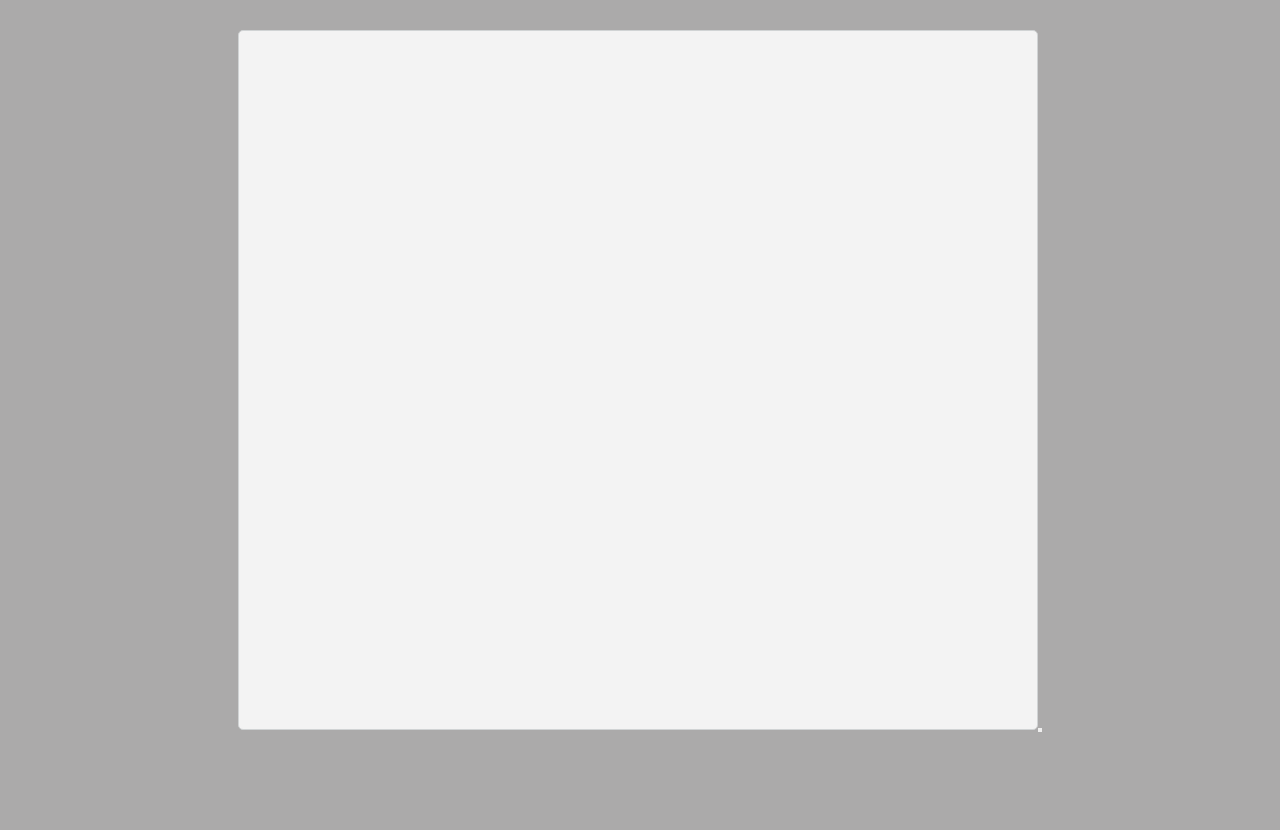
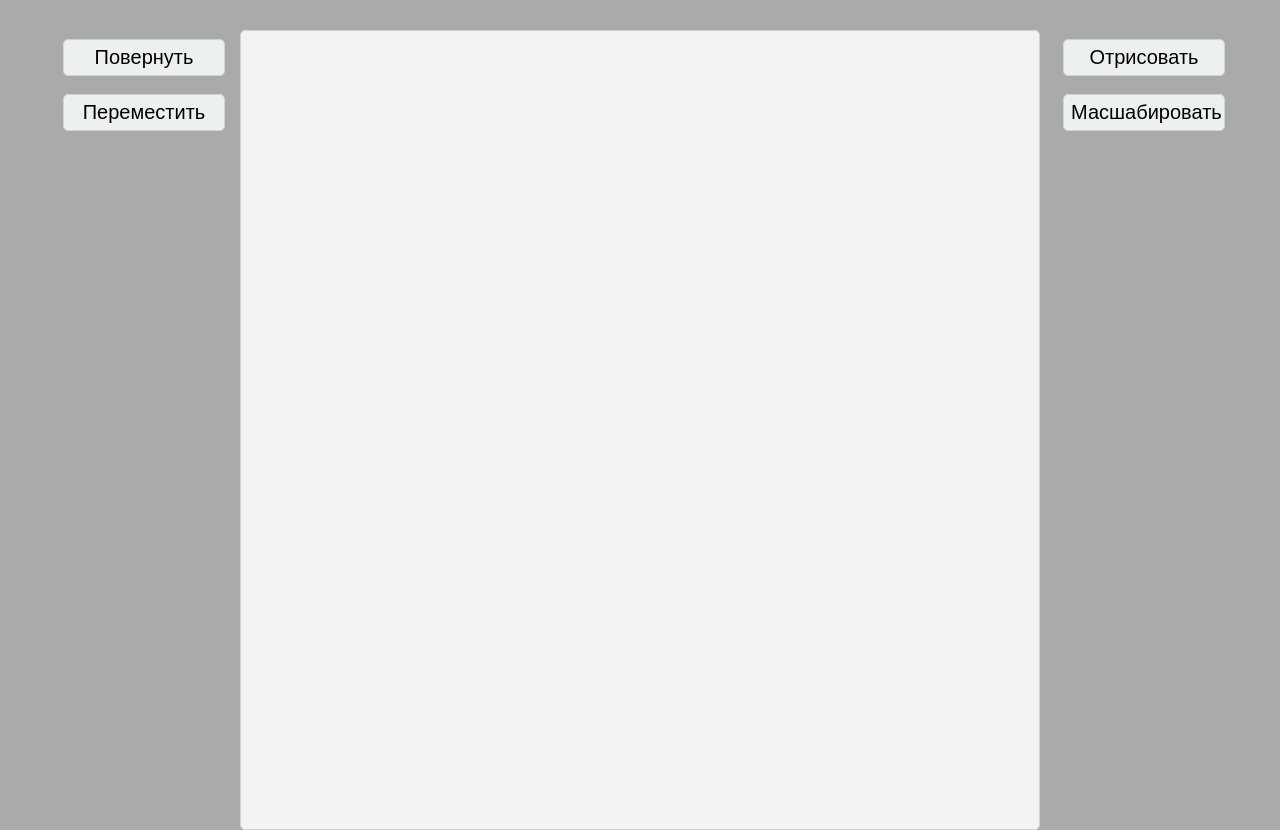
Before and after one commit to bruhmagedon/three.js.hz, a React (Create React App) app: page / in a window 1280 px wide. Before the commit the page ends 800 px from the top, so only its background shows below. Built offline with nearby package versions, Linux system fonts and the light colour scheme.

Commit message:
add service

```diff
--- a/package.json
+++ b/package.json
@@ -6,6 +6,7 @@
     "@testing-library/jest-dom": "^5.17.0",
     "@testing-library/react": "^13.4.0",
     "@testing-library/user-event": "^13.5.0",
+    "mathjs": "^11.11.1",
     "react": "^18.2.0",
     "react-bootstrap": "^2.8.0",
     "react-dom": "^18.2.0",
--- a/src/app/App.js
+++ b/src/app/App.js
@@ -1,223 +1,235 @@
-import { useRef } from "react";
+import { useRef, useState, useEffect } from "react";
+import { multiply } from "mathjs";
+import { Service } from "../service/graphic-service";
 
 import "./app.scss";
 
-//отрисовка всего
-const draw = (ctx, example) => {
-    example.width = 800; //  изменили размер холста чтобы
-    example.height = 700; // изображение полностью отобразилось
+const App = () => {
+    const x = 0;
+    const y = 1;
+    // ссылка на полотно
+    const canvasRef = useRef(null);
 
-    const dwarf = {
+    //импорт сервисных функций из сервисного компонента
+    const { convertModelToMatrix, drawDwarf, coordConvert, saveProps } =
+        Service();
+
+    // оригинальный гном в мировых координатах (+его матрица)
+    const [dwarf, setDwarf] = useState(null);
+    const [dwarfMatrix, setDwarfMatrix] = useState(null);
+    const [statusDraw, setStatusDraw] = useState(false);
+
+    // первая загрузка страницы (начальные параметры)
+    useEffect(() => {
+        const canvas = canvasRef.current;
+        const ctx = canvas.getContext("2d");
+        saveProps(ctx, canvas);
+
+        //начальная моделька
+        const localDwarf = {
             BF: {
                 type: "BF",
                 points: [
-                { x: 350, y: 300 }, //левый верх
-                { x: 350, y: 400 }, //левый низ
-                { x: 450, y: 400 }, //правый низ
-                { x: 450, y: 300 }, //левый вер
+                    { x: -3, y: 0 },
+                    { x: -3, y: 4 },
+                    { x: 3, y: 4 },
+                    { x: 3, y: 0 },
                 ],
             },
             LHF: {
                 type: "LHF",
                 points: [
-                { x: 275, y: 300 }, //левый верх
-                { x: 275, y: 335 }, //левый низ
-                { x: 350, y: 335 }, //правый низ
-                { x: 350, y: 300 }, //левый вер
+                    { x: -6, y: 0 },
+                    { x: -6, y: 2 },
+                    { x: -3, y: 2 },
+                    { x: -3, y: 0 },
                 ],
             },
             RHF: {
                 type: "RHF",
                 points: [
-                { x: 450, y: 300 }, //левый верх
-                { x: 450, y: 335 }, //левый низ
-                { x: 525, y: 335 }, //правый низ
-                { x: 525, y: 300 }, //левый вер
+                    { x: 6, y: 0 },
+                    { x: 6, y: 2 },
+                    { x: 3, y: 2 },
+                    { x: 3, y: 0 },
                 ],
             },
             FF: {
                 type: "FF",
                 points: [
-                { x: 350, y: 225 }, //левый верх
-                { x: 350, y: 300 }, //левый низ
-                { x: 450, y: 300 }, //правый низ
-                { x: 450, y: 225 }, //левый вер
+                    { x: -3, y: -4 },
+                    { x: -3, y: 0 },
+                    { x: 3, y: 0 },
+                    { x: 3, y: -4 },
                 ],
             },
             HF: {
                 type: "HF",
                 points: [
-                { x: 400, y: 125 }, //левый верх
-                { x: 350, y: 225 }, //левый низ
-                { x: 450, y: 225 }, //левый вер
+                    { x: -3, y: -4 },
+                    { x: 3, y: -4 },
+                    { x: 0, y: -10 },
                 ],
             },
             LLF: {
                 type: "LLF",
                 points: [
-                { x: 350, y: 400 }, //левый верх
-                { x: 350, y: 475 }, //левый низ
-                { x: 390, y: 475 }, //левый вер
-                { x: 390, y: 400 }, //левый вер 18
+                    { x: -3, y: 4 },
+                    { x: -3, y: 8 },
+                    { x: -1, y: 8 },
+                    { x: -1, y: 4 },
                 ],
             },
             RLF: {
                 type: "RLF",
                 points: [
-                { x: 410, y: 400 }, //левый верх 19
-                { x: 410, y: 475 }, //левый низ
-                { x: 450, y: 475 }, //левый вер
-                { x: 450, y: 400 }, //левый вер
+                    { x: 1, y: 4 },
+                    { x: 1, y: 8 },
+                    { x: 3, y: 8 },
+                    { x: 3, y: 4 },
                 ],
             },
             E1: {
                 type: "E1",
                 points: [
-                { x: 365, y: 240 }, //левый верх
-                { x: 365, y: 260 }, //левый низ
-                { x: 385, y: 260 }, //левый вер
-                { x: 385, y: 240 }, //левый вер
+                    { x: -2, y: -3 },
+                    { x: -2, y: -2 },
+                    { x: -1, y: -2 },
+                    { x: -1, y: -3 },
                 ],
             },
             E2: {
                 type: "E2",
                 points: [
-                { x: 415, y: 240 }, //левый верх
-                { x: 415, y: 260 }, //левый низ
-                { x: 435, y: 260 }, //левый вер
-                { x: 435, y: 240 }, //левый вер
+                    { x: 1, y: -3 },
+                    { x: 1, y: -2 },
+                    { x: 2, y: -2 },
+                    { x: 2, y: -3 },
                 ],
             },
             M: {
                 type: "M",
                 points: [
-                { x: 365, y: 270 }, //левый верх
-                { x: 365, y: 290 }, //левый низ
-                { x: 435, y: 290 }, //левый вер
-                { x: 435, y: 270 }, //левый вер
+                    { x: -2, y: -1 },
+                    { x: -2, y: 0 },
+                    { x: 2, y: 0 },
+                    { x: 2, y: -1 },
                 ],
             },
         };
-    for (let bodyPart in dwarf) {
-        drawBodyPart(ctx, dwarf[bodyPart]);
-        drawBodyPart(ctx, dwarf[bodyPart]);
-    }
+        setDwarf(localDwarf); //установка начальной модельки
+        setDwarfMatrix(convertModelToMatrix(localDwarf)); //создание матрицы координат
+        // eslint-disable-next-line
+    }, []);
 
-    scaling(dwarf["BF"]);
-
-    // Определяем объект для масштабирования
-    // var object = {
-    //     x: 100, // начальная координата x
-    //     y: 100, // начальная координата y
-    //     width: 100, // ширина объекта
-    //     height: 100, // высота объекта
-    // };
-
-    // // Определяем матрицу масштабирования
-    // var scaleMatrix = [
-    //     [3, 0, 0], // масштаб по оси x
-    //     [0, 3, 0], // масштаб по оси y
-    //     [0, 0, 1], // не изменяем z координату
-    // ];
-
-    // // Функция для умножения матриц
-
-    // // Функция для применения матрицы масштабирования к объекту
-    // function applyTransformation() {
-    //     console.log("obj", object);
-    //     var transformedMatrix = multiplyMatrix(scaleMatrix, [
-    //         [object.x],
-    //         [object.y],
-    //         [1],
-    //     ]);
-
-    //     console.log("transmatrix", transformedMatrix);
-
-    //     object.x = transformedMatrix[0][0];
-    //     object.y = transformedMatrix[1][0];
-    //     object.width *= scaleMatrix[0][0];
-    //     object.height *= scaleMatrix[1][1];
-    //     console.log("obj2", object);
-    // }
-
-    // // Масштабируем объект
-    // applyTransformation();
-
-    // // Рисуем объект
-    // ctx.fillStyle = "#FF0000"; // красный цвет заливки
-    // ctx.fillRect(object.x, object.y, object.width, object.height);
+    //отрисовка
+    const draw = () => {
+        setStatusDraw(true);
+        const screenDwarf = coordConvert(dwarfMatrix, 10); // из мировых в экранные
+        drawDwarf(screenDwarf, dwarf);
     };
 
-const scaling = (bodyPart) => {
-    const partMatrix = [];
-    for (let part of bodyPart.points) {
-        const localPart = [part.x, part.y];
-        partMatrix.push(localPart);
-    }
+    //масштабирование
+    const onScale = (scale) => {
+        if (!statusDraw) return;
 
-    console.log(partMatrix);
-    const scale = [
-        [2, 0, 0],
-        [0, 2, 0],
+        const scaleMatrix = [
+            // матрица маштабирования
+            [scale, 0, 0],
+            [0, scale, 0],
             [0, 0, 1],
         ];
-    multiplyMatrix(scale, partMatrix);
-    console.log(partMatrix);
+
+        const scaleDwarf = multiply(dwarfMatrix, scaleMatrix); //масштабируем
+        const screenDwarf = coordConvert(scaleDwarf, 10); //переводим из мировых в экранные
+        drawDwarf(screenDwarf, dwarf);
     };
 
-function multiplyMatrix(matrix1, matrix2) {
-    console.log("multiply", matrix1, matrix2);
-    var resultMatrix = [];
+    const onMove = (scale) => {
+        if (!statusDraw) return;
 
-    for (var i = 0; i < matrix1.length; i++) {
-        var row = [];
-
-        for (var j = 0; j < matrix2[0].length; j++) {
-            var sum = 0;
-
-            for (var k = 0; k < matrix1[0].length; k++) {
-                sum += matrix1[i][k] * matrix2[k][j];
+        const moveDwarf = structuredClone(dwarfMatrix);
+        for (const bodyPart in moveDwarf) {
+            moveDwarf[bodyPart][x] += 0;
+            moveDwarf[bodyPart][y] += 10;
         }
-
-            row.push(sum);
-        }
-
-        resultMatrix.push(row);
-    }
-
-    return resultMatrix;
-}
-
-//отрисовка части тела
-const drawBodyPart = (ctx, bodyPart) => {
-    ctx.beginPath();
-    ctx.moveTo(bodyPart.points[0].x, bodyPart.points[0].y);
-    for (let i = 1; i < bodyPart.points.length; i++) {
-        ctx.lineTo(bodyPart.points[i].x, bodyPart.points[i].y);
-    }
-    ctx.closePath();
-    ctx.strokeStyle = "black";
-    ctx.lineWidth = 1;
-    ctx.stroke();
+        //переводим из мировых в экранные
+        const screenDwarf = coordConvert(moveDwarf, 10);
+        drawDwarf(screenDwarf, dwarf);
     };
 
-const App = () => {
-    const canvasRef = useRef(null);
+    const onRotate = (scale) => {
+        if (!statusDraw) return;
+
+        // Рассчитываем угол поворота в радианах
+        let angle = 45;
+        let radianAngle = (angle * Math.PI) / 180;
+
+        // Создаем матрицу поворота
+        let rotationMatrix = [
+            [Math.cos(radianAngle), -Math.sin(radianAngle), 0],
+            [Math.sin(radianAngle), Math.cos(radianAngle), 0],
+            [0, 0, 1],
+        ];
+
+        const rotateMatrixDwarf = structuredClone(dwarfMatrix);
+        const rotateDwarf = multiply(rotateMatrixDwarf, rotationMatrix);
+
+        // for (const bodyPart in moveDwarf) {
+        //     moveDwarf[bodyPart][x] += 0;
+        //     moveDwarf[bodyPart][y] += 10;
+        // }
+        // //переводим из мировых в экранные
+        const screenDwarf = coordConvert(rotateDwarf, 10);
+        drawDwarf(screenDwarf, dwarf);
+    };
 
     return (
+        <>
             <div className="container">
+                <aside className="buttons-panel">
+                    <nav className="buttons-panel-navigate">
+                        <button
+                            className="buttons-panel-button"
+                            onClick={onRotate}
+                        >
+                            Повернуть
+                        </button>
+                        <button
+                            className="buttons-panel-button"
+                            onClick={(e) => onMove(5)}
+                        >
+                            Переместить
+                        </button>
+                    </nav>
+                </aside>
                 <canvas
+                    width={800}
+                    height={800}
                     ref={canvasRef} //ссылка на элемент
                     className="canvas"
-                onClick={(e) => {
-                    const canvas = canvasRef.current; //использование ссылки
-                    const ctx = canvas.getContext("2d");
-                    draw(ctx, canvas);
-                }}
                 ></canvas>
-            <button type="button" />
+                <aside className="buttons-panel">
+                    <nav className="buttons-panel-navigate">
+                        <button className="buttons-panel-button" onClick={draw}>
+                            Отрисовать
+                        </button>
+                        <button
+                            className="buttons-panel-button"
+                            // скейл будем брать из инпута (два инпута по x и y)
+                            onClick={(e) => onScale(3)}
+                        >
+                            Масшабировать
+                        </button>
+                    </nav>
+                </aside>
             </div>
+        </>
     );
 };
 
 export default App;
+
+//* Вместо инпутов можно перемещать по нажатию стрелочек
+//* Поворачивать с помощью какой нибудь крутилки
+//* А увеличивать с помощью ползунка
--- a/src/app/app.scss
+++ b/src/app/app.scss
@@ -14,9 +14,43 @@ body {
     background-color: #abaaaa;
 }
 
+.container {
+    min-width: 100vw;
+    display: flex;
+    justify-content: center;
+}
+
+.buttons-panel {
+    // background-color: green;
+    width: 200px;
+    display: flex;
+    justify-content: center;
+    &-navigate {
+        width: 80%;
+        height: 100%;
+    }
+    &-button {
+        margin: 9px 3px;
+        outline: none;
+        background: #ecf0f1;
+        border: 1px solid #d0d3d4;
+        color: black;
+        font-size: 20px;
+        border-radius: 5px;
+        padding: 3px 7px;
+        transition: all 0.3s ease;
+        width: 162px;
+        height: 37px;
+        &:hover {
+            background: #d8dadb;
+            color: black;
+        }
+    }
+}
+
 .canvas {
     width: 800px;
-    height: 700px;
+    height: 800px;
 
     background-color: #f3f3f3;
     border: 1px solid #d0d3d4;
--- /dev/null
+++ b/src/service/graphic-service.js
@@ -0,0 +1,70 @@
+import { useState } from "react";
+import { multiply } from "mathjs";
+
+export const Service = () => {
+    // состояние полотна и контекст
+    const [canvas, setCanvas] = useState(null);
+    const [ctx, setCanvasContext] = useState(null);
+
+    const saveProps = (canvas, ctx) => {
+        setCanvas(ctx);
+        setCanvasContext(canvas);
+    };
+
+    const convertModelToMatrix = (localDwarf) => {
+        const fullMatrix = [];
+        for (const bodyPart in localDwarf) {
+            for (const part of localDwarf[bodyPart].points) {
+                const localPart = [part.x, part.y, 1];
+                fullMatrix.push(localPart);
+            }
+        }
+        return fullMatrix;
+    };
+
+    //отрисовка всего тела используя матрицу
+    const drawDwarf = (matrix, dwarf) => {
+        ctx.clearRect(0, 0, canvas.width, canvas.height);
+        let indecator = 0;
+        for (const bodyPart in dwarf) {
+            if (bodyPart !== "HF") {
+                indecator = drawBodyPart(matrix, indecator, 4, ctx);
+            } else {
+                indecator = drawBodyPart(matrix, indecator, 3, ctx);
+            }
+        }
+    };
+
+    //отрисовка части тела
+    const drawBodyPart = (fullMatrix, indecator, bodyType) => {
+        ctx.beginPath();
+        ctx.moveTo(fullMatrix[indecator][0], fullMatrix[indecator][1]);
+        for (let i = indecator; i < indecator + bodyType; i++) {
+            ctx.lineTo(fullMatrix[i][0], fullMatrix[i][1]);
+        }
+        ctx.closePath();
+        ctx.strokeStyle = "black";
+        ctx.lineWidth = 2;
+        ctx.stroke();
+        return indecator + bodyType;
+    };
+
+    const coordConvert = (dwarfMatrix, scale) => {
+        // масштаб
+        const scaleC = [
+            [scale, 0, 0],
+            [0, scale, 0],
+            [0, 0, 1],
+        ];
+        // центрирование
+        const convertMatrix = multiply(dwarfMatrix, scaleC);
+        for (const bodyPart of convertMatrix) {
+            bodyPart[0] += canvas.width / 2;
+            bodyPart[1] += canvas.width / 2;
+        }
+
+        return convertMatrix;
+    };
+
+    return { convertModelToMatrix, drawDwarf, coordConvert, saveProps };
+};
```
Also changed, not shown: src/img/70436782aa3d9a6a8f40a66b1727b79e.jpeg (deleted), 1 other file (tests, documents, lock files or other folders). Lines whose indentation alone changed are shown as unchanged.
